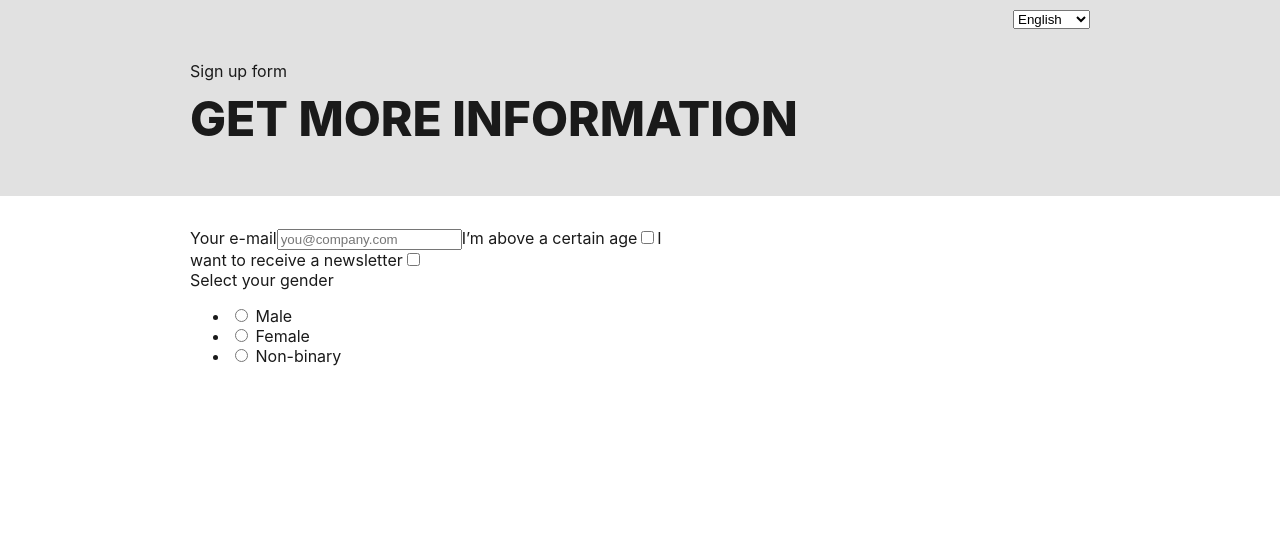
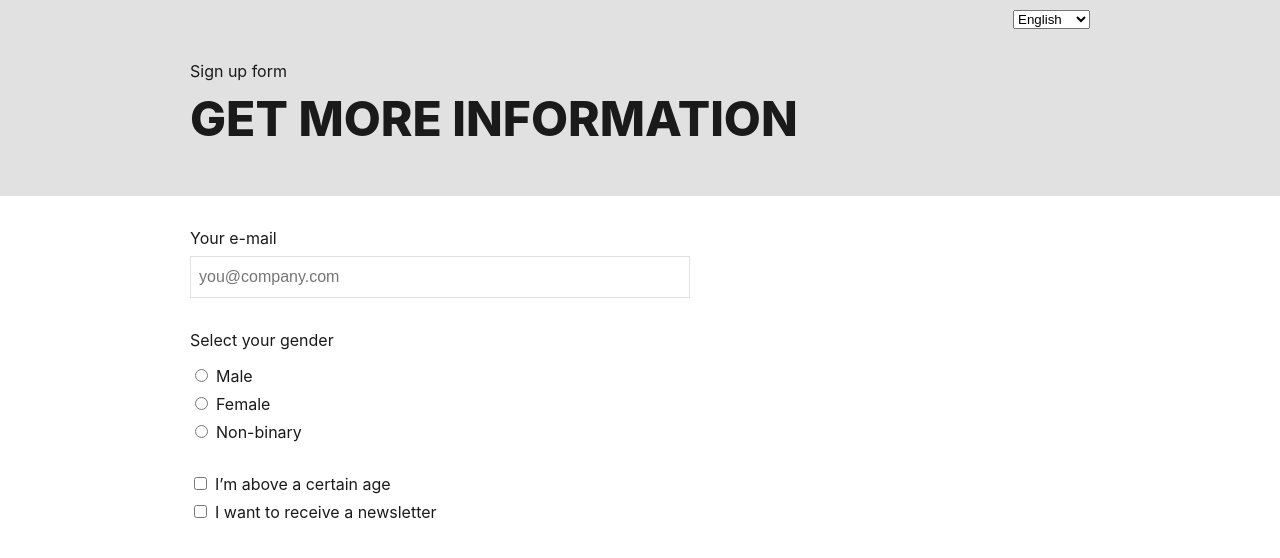
Before and after one commit to fabricionaweb/adidas-frontend-test, a React (Create React App) app: page / in a window 1280 px wide. Shown: the top 558 px of the page. Built offline with nearby package versions, Linux system fonts and the light colour scheme.

Commit message:
Changes for input components

```diff
--- a/src/components/Form/Form.jsx
+++ b/src/components/Form/Form.jsx
@@ -14,6 +14,14 @@ export function Form() {
           type="email"
         />
 
+        <Input.RadioGroup
+          label="Select your gender"
+          id="gender"
+          values={[
+            'Male', 'Female', 'Non-binary',
+          ]}
+        />
+
         <Input.Checkbox
           required
           label="I’m above a certain age"
@@ -24,14 +32,6 @@ export function Form() {
           label="I want to receive a newsletter"
           id="newsletter"
         />
-
-        <Input.RadioGroup
-          label="Select your gender"
-          id="gender"
-          values={[
-            'Male', 'Female', 'Non-binary',
-          ]}
-        />
       </form>
     </section>
   );
--- a/src/components/Input/Checkbox.jsx
+++ b/src/components/Input/Checkbox.jsx
@@ -1,16 +1,17 @@
 import React from 'react';
 import PropTypes from 'prop-types';
+import styles from './Checkbox.module.css';
 
 export function Checkbox({ id, required, label }) {
   return (
-    <label htmlFor={id}>
-      {label}
-
+    <label className={styles.label} htmlFor={id}>
       <input
+        className={styles.input}
         required={required}
         id={id}
         type="checkbox"
       />
+      {label}
     </label>
   );
 }
--- /dev/null
+++ b/src/components/Input/Checkbox.module.css
@@ -0,0 +1,9 @@
+.label {
+  display: block;
+  margin-bottom: 0.5rem;
+}
+
+.input {
+  display: inline-block;
+  margin-right: 0.5rem;
+}
--- a/src/components/Input/RadioGroup.jsx
+++ b/src/components/Input/RadioGroup.jsx
@@ -1,5 +1,6 @@
 import React from 'react';
 import PropTypes from 'prop-types';
+import styles from './RadioGroup.module.css';
 
 export function RadioGroup(props) {
   const {
@@ -13,13 +14,13 @@ export function RadioGroup(props) {
       <li key={key}>
         <label htmlFor={key}>
           <input
+            className={styles.input}
             required={required}
             id={key}
             name={id}
             value={value}
             type="radio"
           />
-          {' '}
           {value}
         </label>
       </li>
@@ -27,10 +28,10 @@ export function RadioGroup(props) {
   };
 
   return (
-    <div>
+    <div className={styles.wrapper}>
       {label}
 
-      <ul>
+      <ul className={styles.list}>
         {values.map(radioOptions)}
       </ul>
     </div>
--- /dev/null
+++ b/src/components/Input/RadioGroup.module.css
@@ -0,0 +1,18 @@
+.wrapper {
+  display: block;
+  margin: 2rem 0;
+}
+
+.list {
+  list-style: none;
+  margin: 1rem 0;
+  padding: 0;
+}
+
+.list li {
+  margin-bottom: 0.5rem;
+}
+
+.input {
+  margin-right: 0.5rem;
+}
--- a/src/components/Input/Text.jsx
+++ b/src/components/Input/Text.jsx
@@ -1,5 +1,6 @@
 import React from 'react';
 import PropTypes from 'prop-types';
+import styles from './Text.module.css';
 
 export function Text(props) {
   const {
@@ -7,10 +8,11 @@ export function Text(props) {
   } = props;
 
   return (
-    <label htmlFor={id}>
+    <label className={styles.label} htmlFor={id}>
       {label}
 
       <input
+        className={styles.input}
         required={required}
         placeholder={placeholder}
         id={id}
--- a/src/components/Input/Text.module.css
+++ b/src/components/Input/Text.module.css
@@ -0,0 +1,25 @@
+.label {
+  display: block;
+  margin: 2rem 0;
+}
+
+.input {
+  display: block;
+  padding: 0 0.5em;
+  margin: 0.5rem 0;
+  width: 100%;
+  color: #333;
+  font-size: 1rem;
+  line-height: 2.5;
+  background-color: #fff;
+  border: 1px solid #e1e1e1;
+  outline: 0;
+}
+
+.input:hover {
+  box-shadow: 0 1px 0.2rem 0 rgba(26, 26, 26, 0.3);
+}
+
+.input:focus {
+  border-color: #0d83ff;
+}
```
